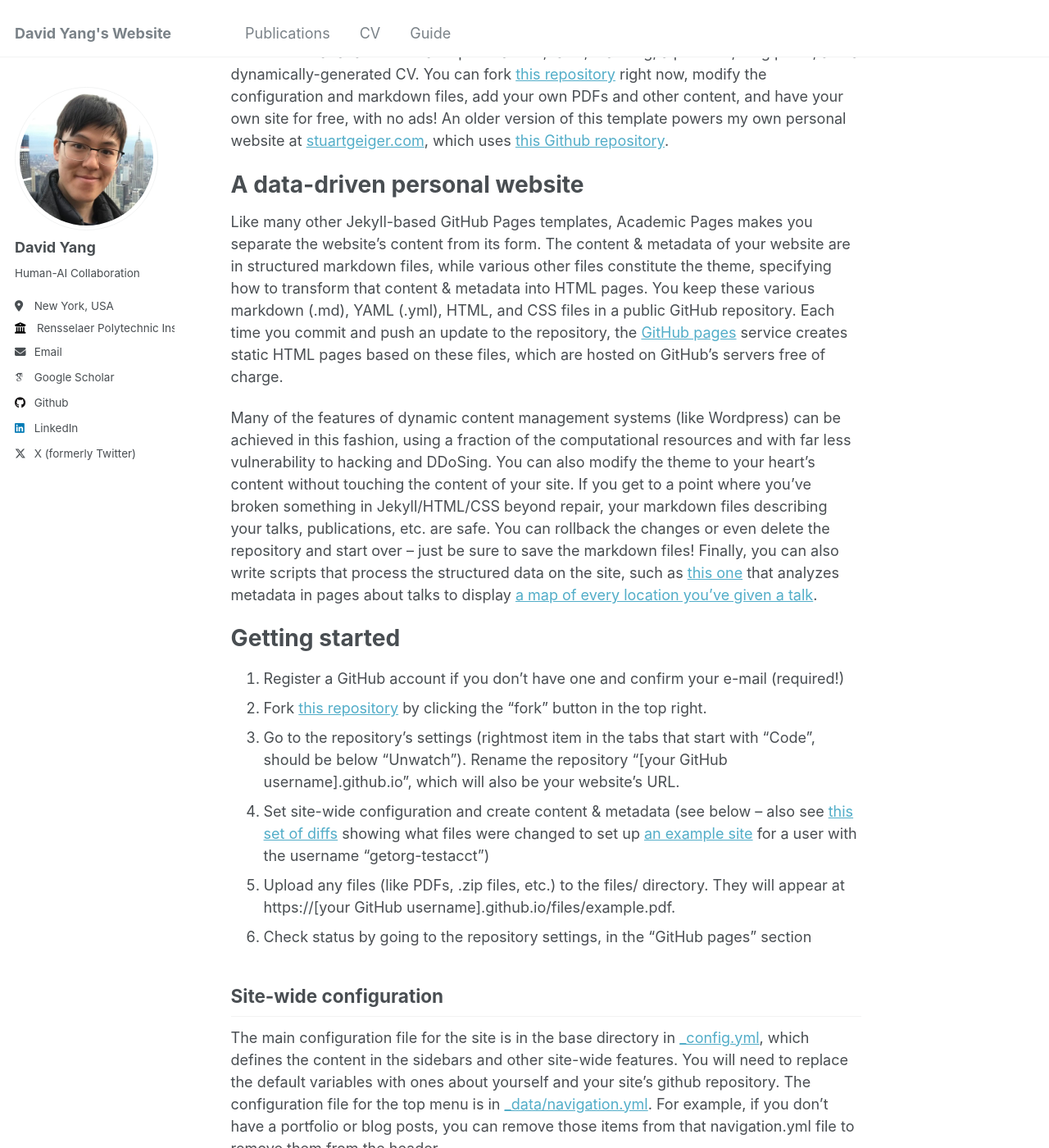
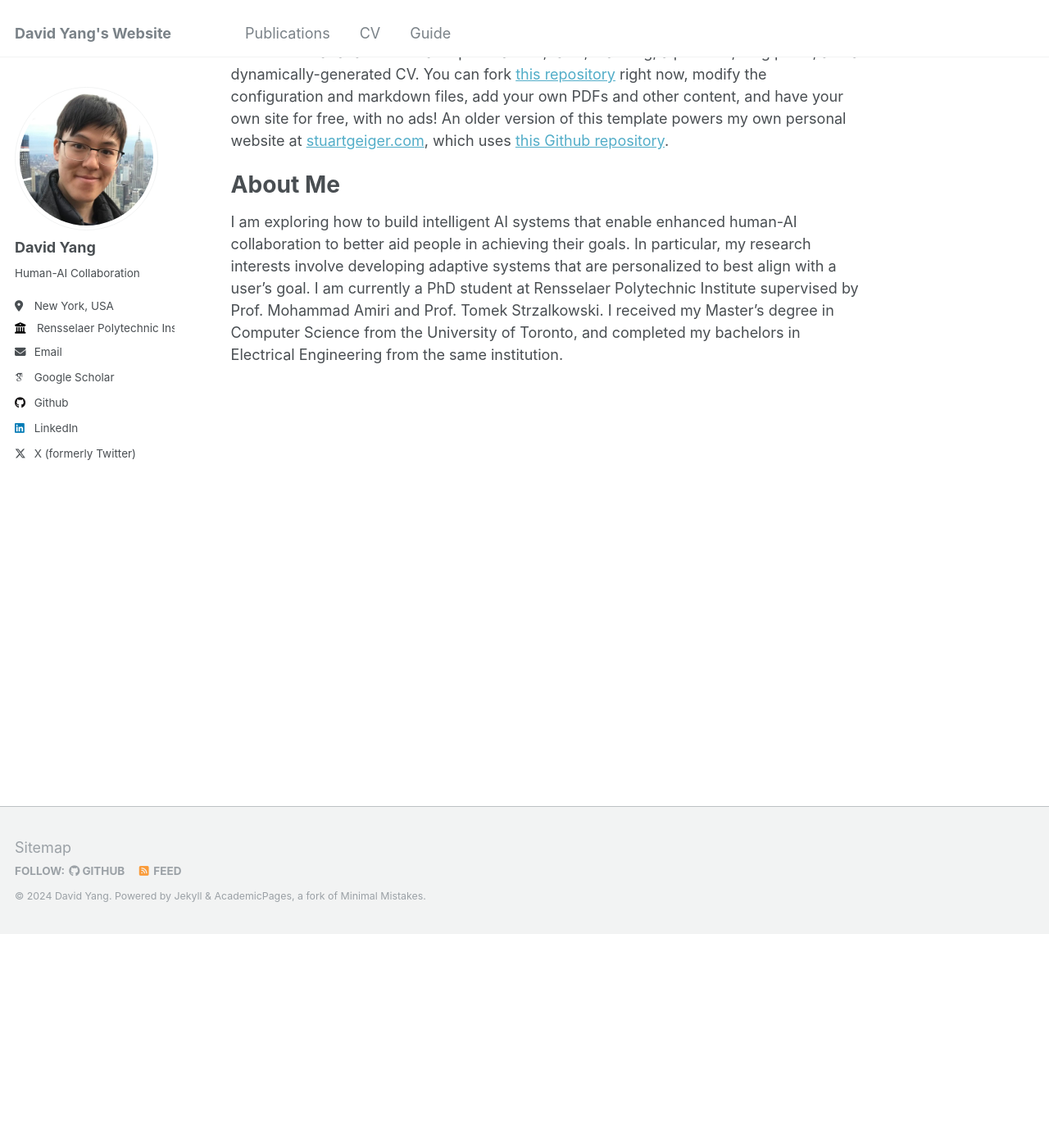
Before and after one commit to Davidhy514/davidhy.github.io, a Jekyll site: the page built from _pages/about.md, in a window 1280 px wide and 1400 px high, scrolled down 261 px. Shown: the whole window at 82% size. Built offline with Jekyll 4.4.1, drawn with Linux system fonts in a browser that asks for light colours; some web fonts are replaced; some of the changed text lies outside the part shown.

Commit message:
Update about.md

```diff
--- a/_pages/about.md
+++ b/_pages/about.md
@@ -9,41 +9,6 @@ redirect_from:
 
 This is the front page of a website that is powered by the [Academic Pages template](https://github.com/academicpages/academicpages.github.io) and hosted on GitHub pages. [GitHub pages](https://pages.github.com) is a free service in which websites are built and hosted from code and data stored in a GitHub repository, automatically updating when a new commit is made to the respository. This template was forked from the [Minimal Mistakes Jekyll Theme](https://mmistakes.github.io/minimal-mistakes/) created by Michael Rose, and then extended to support the kinds of content that academics have: publications, talks, teaching, a portfolio, blog posts, and a dynamically-generated CV. You can fork [this repository](https://github.com/academicpages/academicpages.github.io) right now, modify the configuration and markdown files, add your own PDFs and other content, and have your own site for free, with no ads! An older version of this template powers my own personal website at [stuartgeiger.com](http://stuartgeiger.com), which uses [this Github repository](https://github.com/staeiou/staeiou.github.io).
 
-A data-driven personal website
+About Me
 ======
-Like many other Jekyll-based GitHub Pages templates, Academic Pages makes you separate the website's content from its form. The content & metadata of your website are in structured markdown files, while various other files constitute the theme, specifying how to transform that content & metadata into HTML pages. You keep these various markdown (.md), YAML (.yml), HTML, and CSS files in a public GitHub repository. Each time you commit and push an update to the repository, the [GitHub pages](https://pages.github.com/) service creates static HTML pages based on these files, which are hosted on GitHub's servers free of charge.
-
-Many of the features of dynamic content management systems (like Wordpress) can be achieved in this fashion, using a fraction of the computational resources and with far less vulnerability to hacking and DDoSing. You can also modify the theme to your heart's content without touching the content of your site. If you get to a point where you've broken something in Jekyll/HTML/CSS beyond repair, your markdown files describing your talks, publications, etc. are safe. You can rollback the changes or even delete the repository and start over -- just be sure to save the markdown files! Finally, you can also write scripts that process the structured data on the site, such as [this one](https://github.com/academicpages/academicpages.github.io/blob/master/talkmap.ipynb) that analyzes metadata in pages about talks to display [a map of every location you've given a talk](https://academicpages.github.io/talkmap.html).
-
-Getting started
-======
-1. Register a GitHub account if you don't have one and confirm your e-mail (required!)
-1. Fork [this repository](https://github.com/academicpages/academicpages.github.io) by clicking the "fork" button in the top right.
-1. Go to the repository's settings (rightmost item in the tabs that start with "Code", should be below "Unwatch"). Rename the repository "[your GitHub username].github.io", which will also be your website's URL.
-1. Set site-wide configuration and create content & metadata (see below -- also see [this set of diffs](http://archive.is/3TPas) showing what files were changed to set up [an example site](https://getorg-testacct.github.io) for a user with the username "getorg-testacct")
-1. Upload any files (like PDFs, .zip files, etc.) to the files/ directory. They will appear at https://[your GitHub username].github.io/files/example.pdf.
-1. Check status by going to the repository settings, in the "GitHub pages" section
-
-Site-wide configuration
-------
-The main configuration file for the site is in the base directory in [_config.yml](https://github.com/academicpages/academicpages.github.io/blob/master/_config.yml), which defines the content in the sidebars and other site-wide features. You will need to replace the default variables with ones about yourself and your site's github repository. The configuration file for the top menu is in [_data/navigation.yml](https://github.com/academicpages/academicpages.github.io/blob/master/_data/navigation.yml). For example, if you don't have a portfolio or blog posts, you can remove those items from that navigation.yml file to remove them from the header.
-
-Create content & metadata
-------
-For site content, there is one markdown file for each type of content, which are stored in directories like _publications, _talks, _posts, _teaching, or _pages. For example, each talk is a markdown file in the [_talks directory](https://github.com/academicpages/academicpages.github.io/tree/master/_talks). At the top of each markdown file is structured data in YAML about the talk, which the theme will parse to do lots of cool stuff. The same structured data about a talk is used to generate the list of talks on the [Talks page](https://academicpages.github.io/talks), each [individual page](https://academicpages.github.io/talks/2012-03-01-talk-1) for specific talks, the talks section for the [CV page](https://academicpages.github.io/cv), and the [map of places you've given a talk](https://academicpages.github.io/talkmap.html) (if you run this [python file](https://github.com/academicpages/academicpages.github.io/blob/master/talkmap.py) or [Jupyter notebook](https://github.com/academicpages/academicpages.github.io/blob/master/talkmap.ipynb), which creates the HTML for the map based on the contents of the _talks directory).
-
-**Markdown generator**
-
-I have also created [a set of Jupyter notebooks](https://github.com/academicpages/academicpages.github.io/tree/master/markdown_generator
-) that converts a CSV containing structured data about talks or presentations into individual markdown files that will be properly formatted for the Academic Pages template. The sample CSVs in that directory are the ones I used to create my own personal website at stuartgeiger.com. My usual workflow is that I keep a spreadsheet of my publications and talks, then run the code in these notebooks to generate the markdown files, then commit and push them to the GitHub repository.
-
-How to edit your site's GitHub repository
-------
-Many people use a git client to create files on their local computer and then push them to GitHub's servers. If you are not familiar with git, you can directly edit these configuration and markdown files directly in the github.com interface. Navigate to a file (like [this one](https://github.com/academicpages/academicpages.github.io/blob/master/_talks/2012-03-01-talk-1.md) and click the pencil icon in the top right of the content preview (to the right of the "Raw | Blame | History" buttons). You can delete a file by clicking the trashcan icon to the right of the pencil icon. You can also create new files or upload files by navigating to a directory and clicking the "Create new file" or "Upload files" buttons.
-
-Example: editing a markdown file for a talk
-![Editing a markdown file for a talk](/images/editing-talk.png)
-
-For more info
-------
-More info about configuring Academic Pages can be found in [the guide](https://academicpages.github.io/markdown/). The [guides for the Minimal Mistakes theme](https://mmistakes.github.io/minimal-mistakes/docs/configuration/) (which this theme was forked from) might also be helpful.
+I am exploring how to build intelligent AI systems that enable enhanced human-AI collaboration to better aid people in achieving their goals. In particular, my research interests involve developing adaptive systems that are personalized to best align with a user's goal. I am currently a PhD student at Rensselaer Polytechnic Institute supervised by Prof. Mohammad Amiri and Prof. Tomek Strzalkowski. I received my Master's degree in Computer Science from the University of Toronto, and completed my bachelors in Electrical Engineering from the same institution.
```
